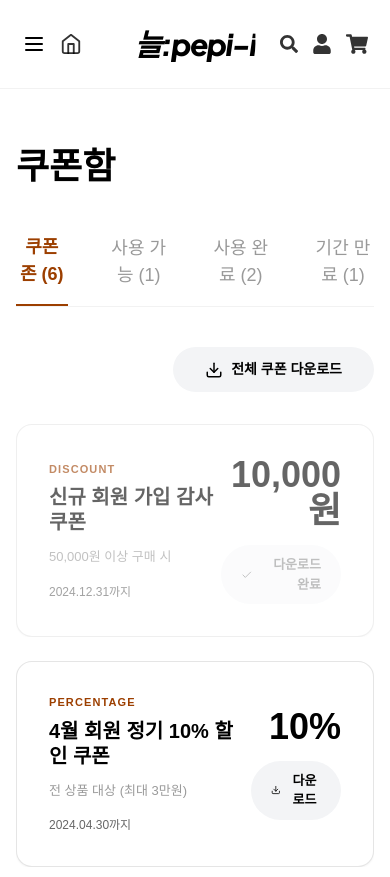
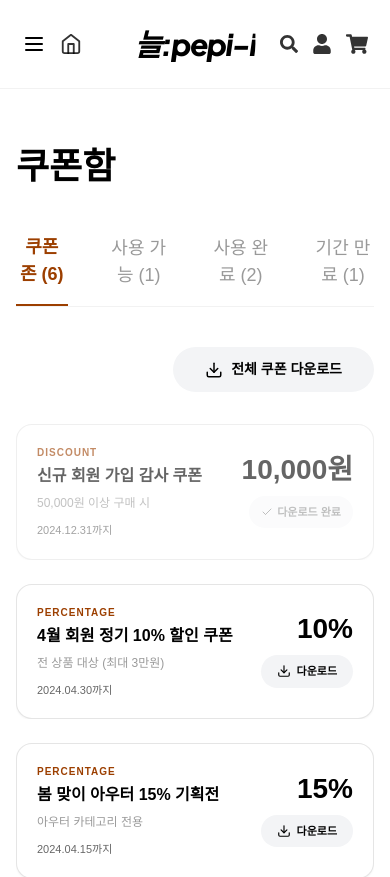
Before and after one commit to jjanga110279-del/pepi-A, a React (Vite) app: page /coupons in a window 390 px wide. Shown: the top 877 px of the page. Built offline with nearby package versions, Linux system fonts and the light colour scheme; a web font is replaced by a local one.

Commit message:
mobile: fix text wrapping issues in Coupons page

```diff
--- a/src/pages/Coupons.jsx
+++ b/src/pages/Coupons.jsx
@@ -148,26 +148,26 @@ export default function Coupons() {
               const isDownloaded = downloadedIds.includes(coupon.id);
               return (
                 <div key={coupon.id} className="relative group overflow-hidden">
-                  <div className={`bg-white border border-black/10 rounded-2xl p-8 flex justify-between items-center transition-all shadow-sm ${isDownloaded ? 'opacity-60' : 'hover:border-black/20'}`}>
-                    <div className="flex flex-col gap-2">
-                      <span className="text-[11px] font-bold text-[#9C3F00] font-sans tracking-widest uppercase">{coupon.type}</span>
-                      <h3 className="text-[20px] font-bold text-black font-hei leading-tight">{coupon.title}</h3>
-                      <p className="text-[13px] text-black/40 font-sans mt-1">{coupon.condition}</p>
-                      <span className="text-[12px] font-medium text-black/60 font-sans mt-2">{coupon.expiry}</span>
+                  <div className={`bg-white border border-black/10 rounded-2xl p-5 md:p-8 flex justify-between items-center transition-all shadow-sm ${isDownloaded ? 'opacity-60' : 'hover:border-black/20'}`}>
+                    <div className="flex flex-col gap-1.5 md:gap-2 pr-2">
+                      <span className="text-[10px] md:text-[11px] font-bold text-[#9C3F00] font-sans tracking-widest uppercase">{coupon.type}</span>
+                      <h3 className="text-[16px] md:text-[20px] font-bold text-black font-hei leading-tight">{coupon.title}</h3>
+                      <p className="text-[12px] md:text-[13px] text-black/40 font-sans mt-0.5">{coupon.condition}</p>
+                      <span className="text-[11px] md:text-[12px] font-medium text-black/60 font-sans mt-1">{coupon.expiry}</span>
                     </div>
-                    <div className="text-right flex flex-col items-end gap-4">
-                      <span className="text-[36px] font-bold text-black font-sans leading-none">{coupon.discount}</span>
+                    <div className="text-right flex flex-col items-end gap-3 md:gap-4 shrink-0">
+                      <span className="text-[28px] md:text-[36px] font-bold text-black font-sans leading-none whitespace-nowrap">{coupon.discount}</span>
                       {isDownloaded ? (
-                        <div className="flex items-center gap-1.5 px-5 py-2.5 bg-gray-50 text-black/40 rounded-full text-[13px] font-bold font-hei">
-                          <Check size={14} />
+                        <div className="flex items-center gap-1 px-3 md:px-5 py-2 md:py-2.5 bg-gray-50 text-black/40 rounded-full text-[11px] md:text-[13px] font-bold font-hei whitespace-nowrap">
+                          <Check size={12} className="md:w-3.5 md:h-3.5" />
                           다운로드 완료
                         </div>
                       ) : (
                         <button
                           onClick={() => handleDownload(coupon.id)}
-                          className="flex items-center gap-2 px-5 py-2.5 bg-gray-100 rounded-full text-[13px] font-bold text-black hover:bg-black hover:text-white transition-all font-hei"
+                          className="flex items-center gap-1.5 px-4 md:px-5 py-2 md:py-2.5 bg-gray-100 rounded-full text-[11px] md:text-[13px] font-bold text-black hover:bg-black hover:text-white transition-all font-hei whitespace-nowrap"
                         >
-                          <Download size={14} />
+                          <Download size={14} className="md:w-4 md:h-4" />
                           다운로드
                         </button>
                       )}
@@ -182,16 +182,16 @@ export default function Coupons() {
             {/* Available Coupons Rendering */}
             {currentTab === '사용 가능' && allDownloadableCoupons.filter(c => downloadedIds.includes(c.id)).map((coupon) => (
               <div key={coupon.id} className="relative group overflow-hidden">
-                <div className="bg-white border border-black/10 rounded-2xl p-8 flex justify-between items-center hover:border-black/20 transition-all shadow-sm border-l-4 border-l-[#9C3F00]">
-                  <div className="flex flex-col gap-2">
-                    <span className="text-[11px] font-bold text-[#9C3F00] font-sans tracking-widest uppercase">{coupon.type}</span>
-                    <h3 className="text-[20px] font-bold text-black font-hei leading-tight">{coupon.title}</h3>
-                    <p className="text-[13px] text-black/40 font-sans mt-1">{coupon.condition}</p>
-                    <span className="text-[12px] font-medium text-black/60 font-sans mt-2">{coupon.expiry}</span>
+                <div className="bg-white border border-black/10 rounded-2xl p-5 md:p-8 flex justify-between items-center hover:border-black/20 transition-all shadow-sm border-l-4 border-l-[#9C3F00]">
+                  <div className="flex flex-col gap-1.5 md:gap-2 pr-2">
+                    <span className="text-[10px] md:text-[11px] font-bold text-[#9C3F00] font-sans tracking-widest uppercase">{coupon.type}</span>
+                    <h3 className="text-[16px] md:text-[20px] font-bold text-black font-hei leading-tight">{coupon.title}</h3>
+                    <p className="text-[12px] md:text-[13px] text-black/40 font-sans mt-0.5">{coupon.condition}</p>
+                    <span className="text-[11px] md:text-[12px] font-medium text-black/60 font-sans mt-1">{coupon.expiry}</span>
                   </div>
-                  <div className="text-right flex flex-col items-end gap-4">
-                    <span className="text-[36px] font-bold text-black font-sans leading-none">{coupon.discount}</span>
-                    <button className="px-5 py-2 border border-black/10 rounded-full text-[12px] font-bold text-black hover:bg-black hover:text-white transition-all font-hei">
+                  <div className="text-right flex flex-col items-end gap-3 md:gap-4 shrink-0">
+                    <span className="text-[28px] md:text-[36px] font-bold text-black font-sans leading-none whitespace-nowrap">{coupon.discount}</span>
+                    <button className="px-4 md:px-5 py-2 md:py-2.5 border border-black/10 rounded-full text-[11px] md:text-[12px] font-bold text-black hover:bg-black hover:text-white transition-all font-hei whitespace-nowrap">
                       상품보기
                     </button>
                   </div>
@@ -204,14 +204,14 @@ export default function Coupons() {
             {/* Used/Expired Rendering */}
             {(currentTab === '사용 완료' || currentTab === '기간 만료') && (currentTab === '사용 완료' ? usedCoupons : expiredCoupons).map((coupon) => (
               <div key={coupon.id} className="relative group overflow-hidden grayscale opacity-60">
-                <div className="bg-gray-50 border border-black/5 rounded-2xl p-8 flex justify-between items-center">
-                  <div className="flex flex-col gap-2">
-                    <span className="text-[11px] font-bold text-black/40 font-sans tracking-widest uppercase">{coupon.type}</span>
-                    <h3 className="text-[20px] font-bold text-black/40 font-hei leading-tight">{coupon.title}</h3>
-                    <span className="text-[12px] font-medium text-black/40 font-sans mt-2">{coupon.date}</span>
+                <div className="bg-gray-50 border border-black/5 rounded-2xl p-5 md:p-8 flex justify-between items-center">
+                  <div className="flex flex-col gap-1.5 md:gap-2 pr-2">
+                    <span className="text-[10px] md:text-[11px] font-bold text-black/40 font-sans tracking-widest uppercase">{coupon.type}</span>
+                    <h3 className="text-[16px] md:text-[20px] font-bold text-black/40 font-hei leading-tight">{coupon.title}</h3>
+                    <span className="text-[11px] md:text-[12px] font-medium text-black/40 font-sans mt-1">{coupon.date}</span>
                   </div>
-                  <div className="text-right">
-                    <span className="text-[36px] font-bold text-black/20 font-sans leading-none">{coupon.discount}</span>
+                  <div className="text-right shrink-0">
+                    <span className="text-[28px] md:text-[36px] font-bold text-black/20 font-sans leading-none whitespace-nowrap">{coupon.discount}</span>
                   </div>
                 </div>
                 <div className="absolute left-0 top-1/2 -translate-y-1/2 -translate-x-1/2 w-4 h-4 bg-white rounded-full border border-black/10 z-10 hidden lg:block" />
```
